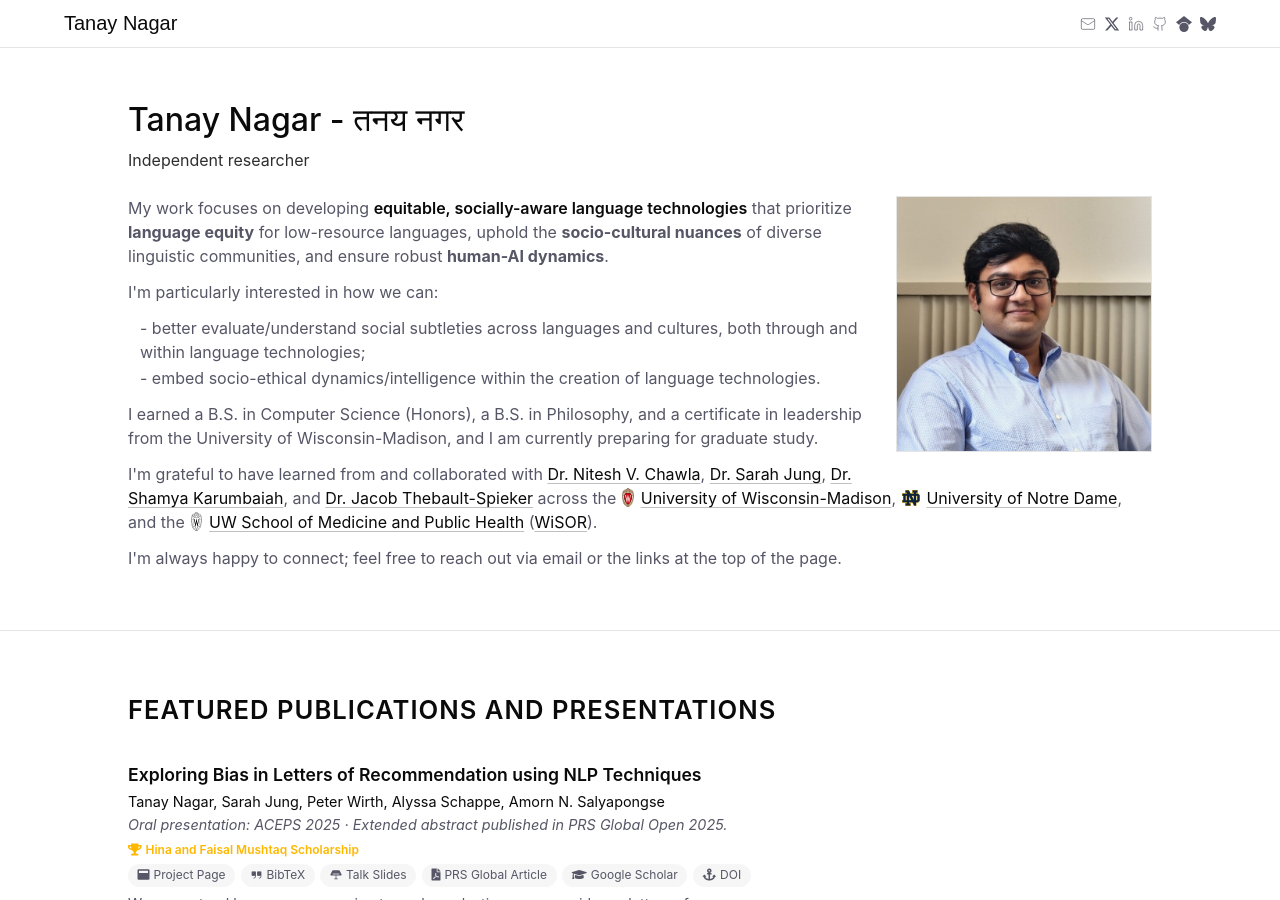
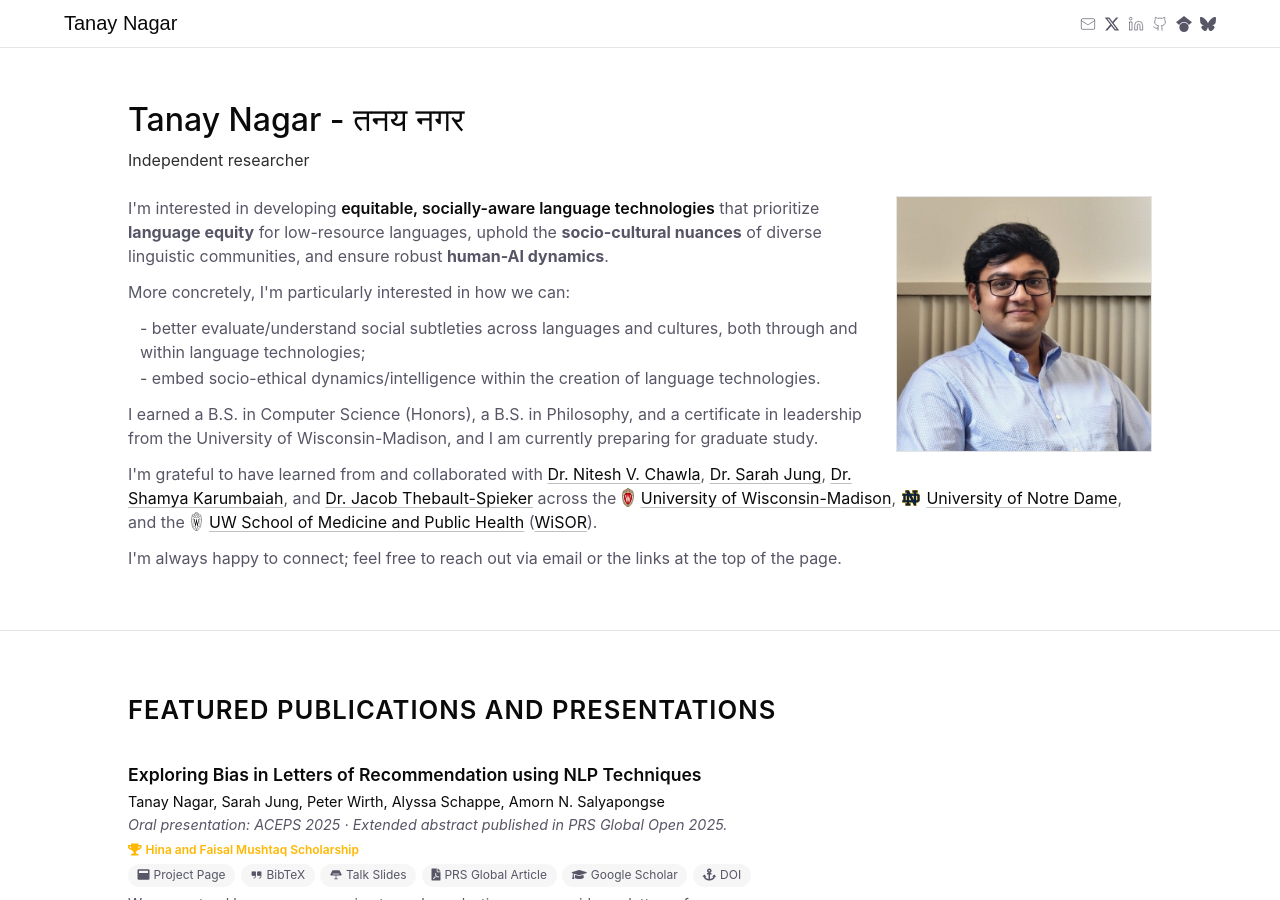
Before and after one commit to tnagar72/tnagar72.github.io, a Jekyll site: the page built from index.html, in a window 1280 px wide and 900 px high. Built offline with Jekyll 4.4.1, drawn with Linux system fonts in a browser that asks for light colours; nearby versions of some CDN libraries.

Commit message:
bio: soften voice — "My work focuses on" → "I'm interested in"
Two text-only swaps in profile.yaml bio_html, no structural changes:

1. First sentence: "My work focuses on developing..." → "I'm interested
   in developing..." Drops the implied authority of "my work focuses"
   (which reads as faculty-statement voice) for the more honest
   "I'm interested in" — same content, less overclaim.

2. Bridge to the bullet list: "I'm particularly interested in how we
   can:" → "More concretely, I'm particularly interested in how we
   can:" The added "More concretely" does two things — it signals the
   first paragraph was the big-picture frame, and the bullets are the
   specific work. Reads as self-aware about scope.

Visual styling (highlight box, bolds, bullet list) is unchanged for
now. We're deciding voice first, then handling styling separately.

```diff
--- a/_data/profile.yaml
+++ b/_data/profile.yaml
@@ -13,8 +13,8 @@ areas: ""
 
 # Consolidated bio HTML - single block for easier maintenance
 bio_html: |
-  <p>My work focuses on developing <span class="highlight">equitable, socially-aware language technologies</span> that prioritize <strong>language equity</strong> for low-resource languages, uphold the <strong>socio-cultural nuances</strong> of diverse linguistic communities, and ensure robust <strong>human-AI dynamics</strong>.</p>
-  <p>I'm particularly interested in how we can:</p>
+  <p>I'm interested in developing <span class="highlight">equitable, socially-aware language technologies</span> that prioritize <strong>language equity</strong> for low-resource languages, uphold the <strong>socio-cultural nuances</strong> of diverse linguistic communities, and ensure robust <strong>human-AI dynamics</strong>.</p>
+  <p>More concretely, I'm particularly interested in how we can:</p>
   <ul class="hero-list">
     <li>better evaluate/understand social subtleties across languages and cultures, both through and within language technologies;</li>
     <li>embed socio-ethical dynamics/intelligence within the creation of language technologies.</li>
```
Also changed, not shown: 7 other files.
